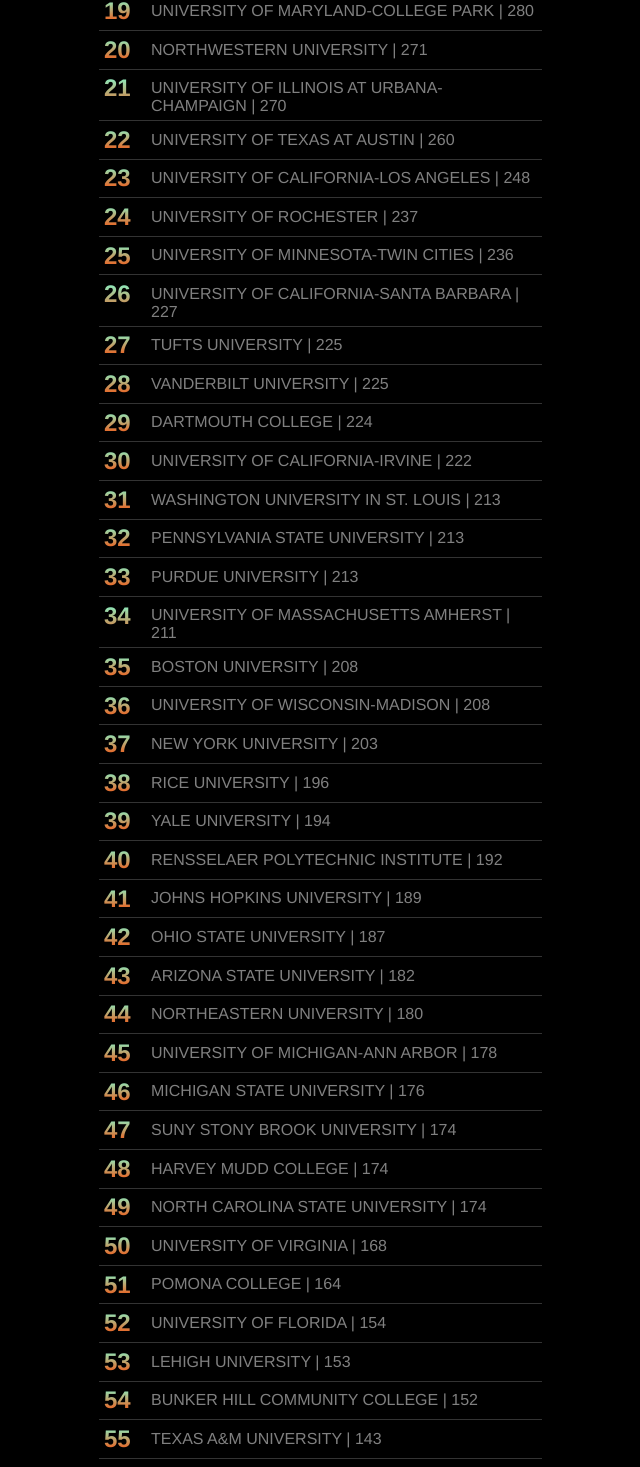
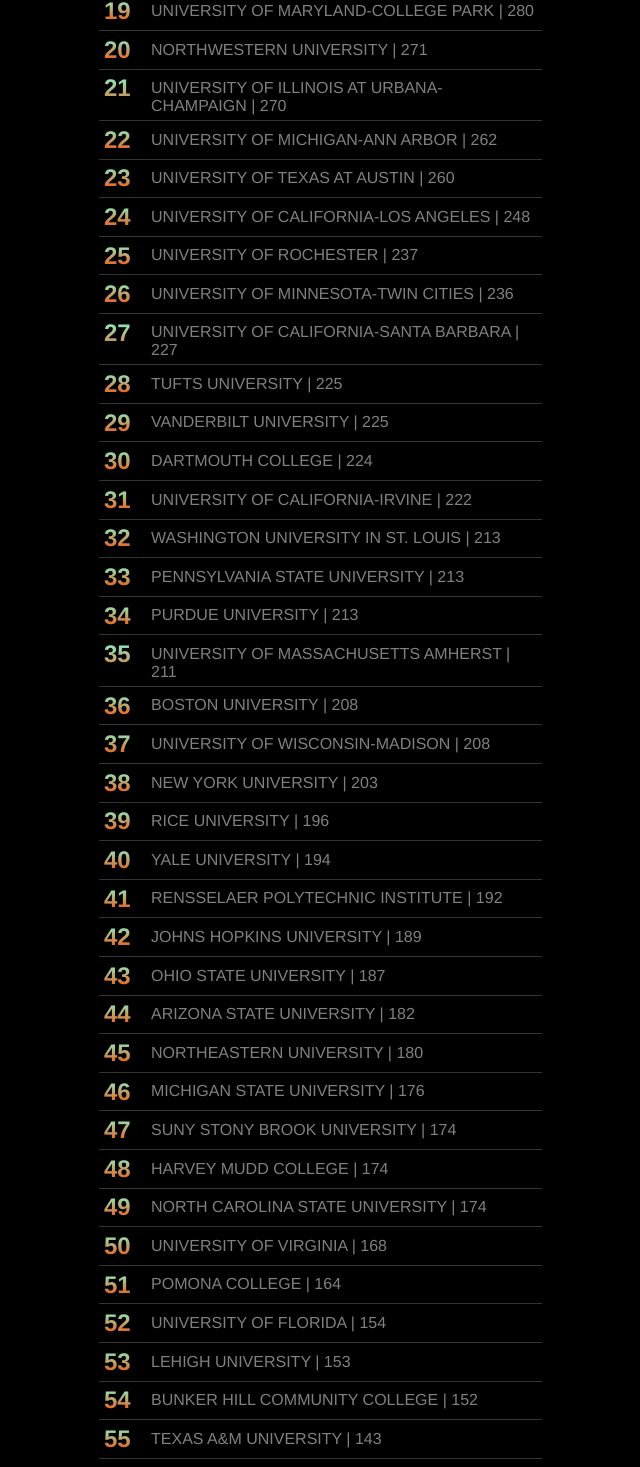
Before and after one commit to Sjviray814/college-scraper-website, a React (Create React App) app: page / in a window 1280 px wide. Shown: the part 870-2337 px from the top of the page, without its empty margins (312-952 px from the left). Built offline with nearby package versions, Linux system fonts and the light colour scheme.

Commit message:
Fixed umich

```diff
--- a/src/Searchbar/colleges.js
+++ b/src/Searchbar/colleges.js
@@ -22,6 +22,7 @@ const colleges = [
   { 'UNIVERSITY OF MARYLAND-COLLEGE PARK': 280 },
   { 'NORTHWESTERN UNIVERSITY': 271 },
   { 'UNIVERSITY OF ILLINOIS AT URBANA-CHAMPAIGN': 270 },
+  { 'UNIVERSITY OF MICHIGAN-ANN ARBOR': 262},
   { 'UNIVERSITY OF TEXAS AT AUSTIN': 260 },
   { 'UNIVERSITY OF CALIFORNIA-LOS ANGELES': 248 },
   { 'UNIVERSITY OF ROCHESTER': 237 },
@@ -45,7 +46,6 @@ const colleges = [
   { 'OHIO STATE UNIVERSITY': 187 },
   { 'ARIZONA STATE UNIVERSITY': 182 },
   { 'NORTHEASTERN UNIVERSITY': 180 },
-  { 'UNIVERSITY OF MICHIGAN-ANN ARBOR': 178 },
   { 'MICHIGAN STATE UNIVERSITY': 176 },
   { 'SUNY STONY BROOK UNIVERSITY': 174},
   { 'HARVEY MUDD COLLEGE': 174 },
@@ -76,7 +76,6 @@ const colleges = [
   { 'UNIVERSITY OF MARYLAND BALTIMORE COUNTY': 93 },
   { 'UNIVERSITY OF ARIZONA': 90 },
   { 'GRINNELL COLLEGE': 86 },
-  { 'UNIVERSITY OF MICHIGAN': 84 },
   { 'TOYOTA TECHNOLOGICAL INSTITUTE AT CHICAGO': 79 },
   { 'UNIVERSITY OF CALIFORNIA-SANTA CRUZ': 77 },
   { 'UNIVERSITY OF CENTRAL FLORIDA': 73 },
```
